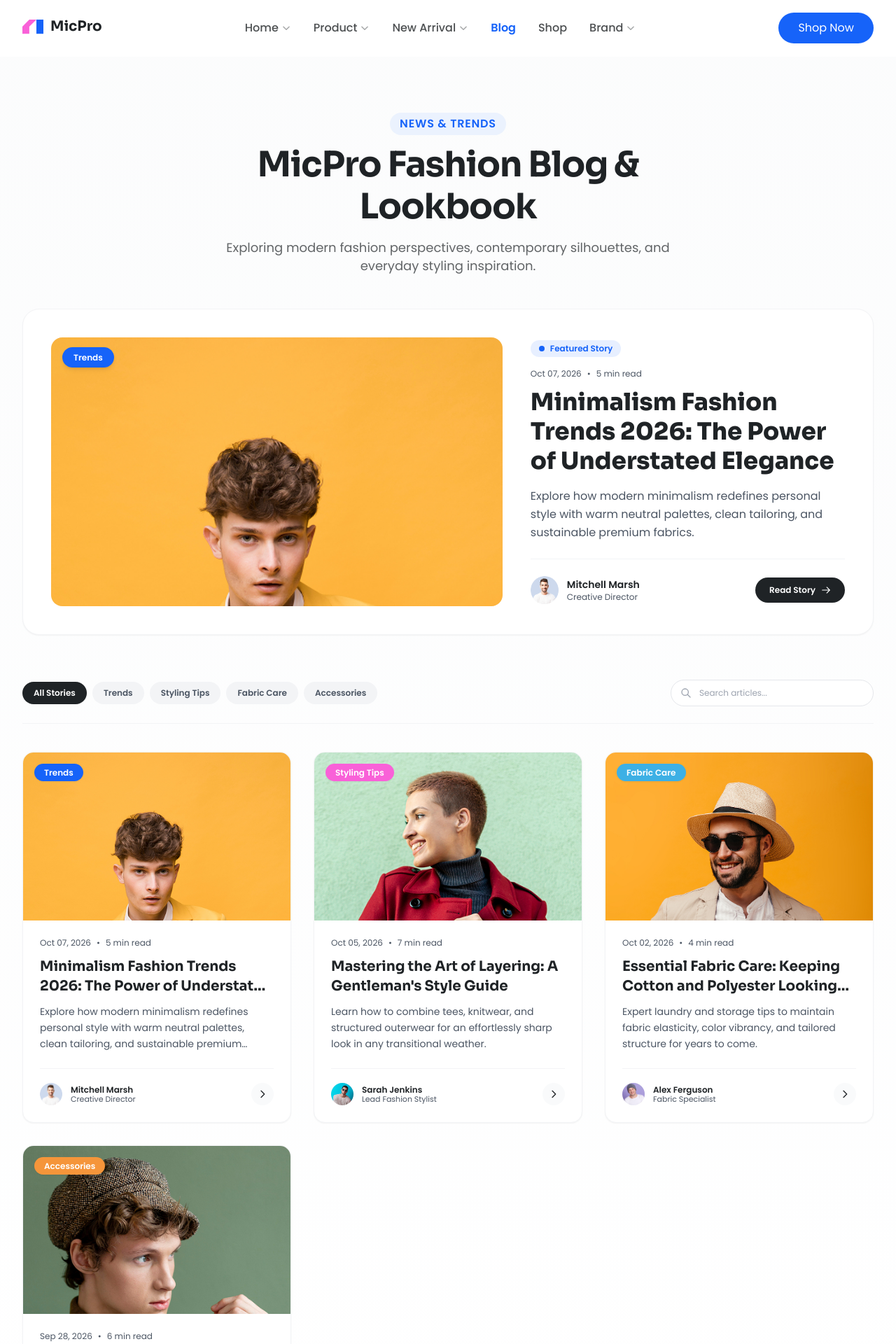
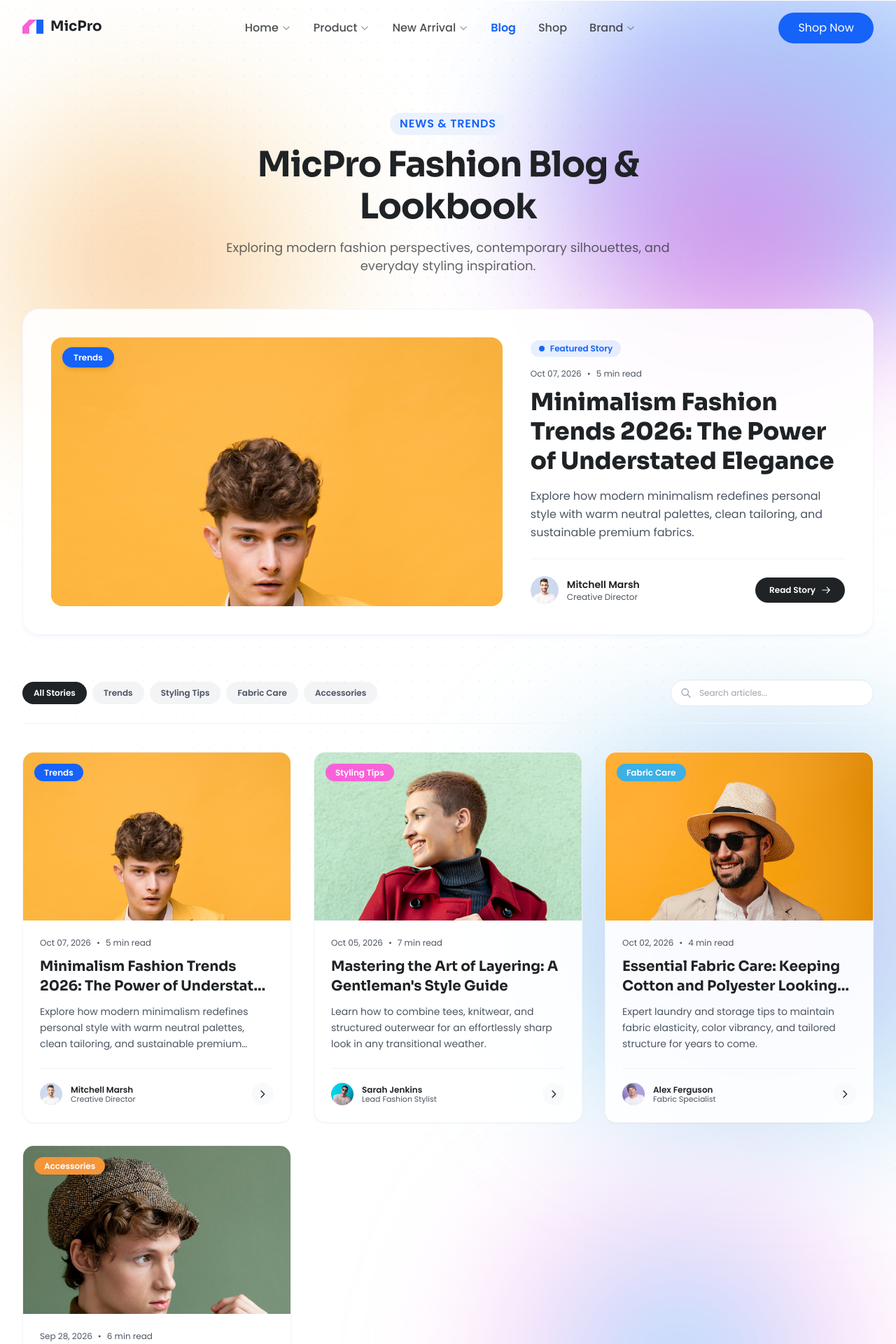
Before and after one commit to Huhhuu/Unique-Multipurpose-Website-Theme, a Next.js app: page /blog in a window 1280 px wide. Shown: the top 1920 px of the page at 70% size. Built offline with nearby package versions, Linux system fonts and the light colour scheme.

Commit message:
feat(blog): enhance vibrant backdrop, seamless header transition, and footer navigation

```diff
--- /dev/null
+++ b/components/blog/BlogBackdrop.jsx
@@ -0,0 +1,60 @@
+export default function BlogBackdrop() {
+  return (
+    <div className="absolute inset-0 pointer-events-none z-0 overflow-hidden select-none">
+      <div
+        className="absolute inset-0 opacity-40 pointer-events-none"
+        style={{
+          backgroundImage: 'radial-gradient(rgba(22, 99, 249, 0.18) 1.5px, transparent 1.5px)',
+          backgroundSize: '24px 24px',
+          maskImage: 'radial-gradient(ellipse 90% 70% at 50% 15%, black 40%, transparent 100%)',
+          WebkitMaskImage: 'radial-gradient(ellipse 90% 70% at 50% 15%, black 40%, transparent 100%)',
+        }}
+      />
+
+      <div
+        className="absolute -top-12 left-1/2 -translate-x-1/2 w-[700px] md:w-[960px] h-[400px] md:h-[500px] rounded-full pointer-events-none"
+        style={{
+          background: 'radial-gradient(circle, rgba(81, 180, 250, 0.65) 0%, rgba(22, 99, 249, 0.35) 45%, transparent 75%)',
+          filter: 'blur(70px)',
+          transform: 'translateZ(0)',
+        }}
+      />
+
+      <div
+        className="absolute top-10 -right-20 md:right-[-10%] w-[500px] md:w-[700px] h-[450px] md:h-[600px] rounded-full pointer-events-none"
+        style={{
+          background: 'radial-gradient(circle, rgba(249, 97, 216, 0.6) 0%, rgba(248, 166, 240, 0.35) 50%, transparent 75%)',
+          filter: 'blur(80px)',
+          transform: 'translateZ(0)',
+        }}
+      />
+
+      <div
+        className="absolute top-24 -left-20 md:left-[-10%] w-[500px] md:w-[680px] h-[420px] md:h-[560px] rounded-full pointer-events-none"
+        style={{
+          background: 'radial-gradient(circle, rgba(245, 149, 58, 0.5) 0%, rgba(248, 217, 151, 0.35) 50%, transparent 75%)',
+          filter: 'blur(85px)',
+          transform: 'translateZ(0)',
+        }}
+      />
+
+      <div
+        className="absolute top-[45%] left-1/2 -translate-x-1/2 w-[650px] md:w-[900px] h-[450px] md:h-[600px] rounded-full pointer-events-none"
+        style={{
+          background: 'radial-gradient(circle, rgba(133, 74, 235, 0.4) 0%, rgba(61, 176, 229, 0.3) 50%, transparent 75%)',
+          filter: 'blur(90px)',
+          transform: 'translateZ(0)',
+        }}
+      />
+
+      <div
+        className="absolute bottom-10 right-[-5%] w-[550px] md:w-[750px] h-[420px] md:h-[550px] rounded-full pointer-events-none"
+        style={{
+          background: 'radial-gradient(circle, rgba(81, 180, 250, 0.5) 0%, rgba(248, 166, 240, 0.35) 50%, transparent 75%)',
+          filter: 'blur(80px)',
+          transform: 'translateZ(0)',
+        }}
+      />
+    </div>
+  )
+}
--- a/components/blog/BlogCard.jsx
+++ b/components/blog/BlogCard.jsx
@@ -9,7 +9,7 @@ export default function BlogCard({ post }) {
     <motion.article
       whileHover={{ y: -6 }}
       transition={{ duration: 0.25, ease: 'easeOut' }}
-      className="group bg-white rounded-2xl overflow-hidden border border-gray-100 shadow-sm hover:shadow-xl transition-all duration-300 flex flex-col h-full"
+      className="group bg-white/90 backdrop-blur-md rounded-2xl overflow-hidden border border-gray-100/80 shadow-sm hover:shadow-xl transition-all duration-300 flex flex-col h-full"
     >
       <Link href={`/blog/${post.slug}`} className="block relative h-52 sm:h-60 overflow-hidden bg-gray-50">
         <Image
--- a/components/blog/BlogDetail.jsx
+++ b/components/blog/BlogDetail.jsx
@@ -2,14 +2,15 @@ import Link from 'next/link'
 import Image from 'next/image'
 import { motion } from 'framer-motion'
 import Container from '@/components/common/Container'
+import BlogBackdrop from './BlogBackdrop'
 
 export default function BlogDetail({ post }) {
   if (!post) return null
 
   return (
-    <article className="py-10 md:py-16">
-      <Container>
-        {/* Breadcrumb */}
+    <article className="relative overflow-hidden bg-white -mt-20 pt-28 md:pt-36 pb-16 md:pb-24">
+      <BlogBackdrop />
+      <Container className="relative z-10">
         <nav className="flex items-center gap-2 text-xs text-dark-muted font-sans mb-8">
           <Link href="/" className="hover:text-primary transition-colors">Home</Link>
           <span>/</span>
@@ -18,7 +19,6 @@ export default function BlogDetail({ post }) {
           <span className="text-dark font-medium line-clamp-1 max-w-[280px] sm:max-w-md">{post.title}</span>
         </nav>
 
-        {/* Article Header */}
         <header className="max-w-4xl mx-auto text-center mb-10 md:mb-14">
           <div className="inline-block mb-4">
             <span
@@ -55,7 +55,6 @@ export default function BlogDetail({ post }) {
           </div>
         </header>
 
-        {/* Featured Image */}
         <motion.div
           initial={{ opacity: 0, scale: 0.98 }}
           animate={{ opacity: 1, scale: 1 }}
@@ -72,7 +71,6 @@ export default function BlogDetail({ post }) {
           />
         </motion.div>
 
-        {/* Article Body */}
         <div className="max-w-3xl mx-auto">
           <div className="space-y-6 font-sans text-dark/85 text-b1 leading-relaxed">
             {post.content && post.content.map((block, idx) => {
@@ -111,7 +109,6 @@ export default function BlogDetail({ post }) {
             })}
           </div>
 
-          {/* Tags */}
           {post.tags && post.tags.length > 0 && (
             <div className="mt-12 pt-8 border-t border-gray-100 flex flex-wrap items-center gap-2">
               <span className="font-heading text-xs font-bold text-dark mr-2">Tags:</span>
@@ -126,7 +123,6 @@ export default function BlogDetail({ post }) {
             </div>
           )}
 
-          {/* Author Card */}
           <div className="mt-10 p-6 sm:p-8 rounded-3xl bg-gray-50 border border-gray-100 flex flex-col sm:flex-row items-center sm:items-start gap-5">
             <div className="relative w-16 h-16 rounded-full overflow-hidden bg-white shadow-sm flex-shrink-0">
               <Image
@@ -145,7 +141,6 @@ export default function BlogDetail({ post }) {
             </div>
           </div>
 
-          {/* Back button */}
           <div className="mt-10 text-center">
             <Link
               href="/blog"
--- a/components/blog/BlogFeatured.jsx
+++ b/components/blog/BlogFeatured.jsx
@@ -10,7 +10,7 @@ export default function BlogFeatured({ post }) {
       initial={{ opacity: 0, y: 20 }}
       animate={{ opacity: 1, y: 0 }}
       transition={{ duration: 0.5 }}
-      className="bg-white rounded-3xl p-6 sm:p-8 lg:p-10 border border-gray-100 shadow-sm hover:shadow-md transition-shadow mb-12 sm:mb-16"
+      className="bg-white/90 backdrop-blur-md rounded-3xl p-6 sm:p-8 lg:p-10 border border-gray-100/80 shadow-md shadow-primary/5 hover:shadow-xl transition-all duration-300 mb-12 sm:mb-16"
     >
       <div className="grid grid-cols-1 lg:grid-cols-12 gap-8 lg:gap-10 items-center">
         <div className="lg:col-span-7 relative h-72 sm:h-96 w-full rounded-2xl overflow-hidden bg-gray-50">
--- a/data/ecommerce-theme.json
+++ b/data/ecommerce-theme.json
@@ -284,7 +284,7 @@
         "links": [
           { "label": "help Center", "href": "#" },
           { "label": "Podcast", "href": "#" },
-          { "label": "Blog", "href": "#" },
+          { "label": "Blog", "href": "/blog" },
           { "label": "Guides", "href": "#" },
           { "label": "Glossary", "href": "#" },
           { "label": "Product Sell", "href": "#" }
--- a/pages/blog/index.js
+++ b/pages/blog/index.js
@@ -5,6 +5,7 @@ import SectionTitle from '@/components/common/SectionTitle'
 import BlogFeatured from '@/components/blog/BlogFeatured'
 import BlogCategories from '@/components/blog/BlogCategories'
 import BlogCard from '@/components/blog/BlogCard'
+import BlogBackdrop from '@/components/blog/BlogBackdrop'
 import blogData from '@/data/blog-data.json'
 
 export default function BlogIndexPage({ posts }) {
@@ -38,20 +39,19 @@ export default function BlogIndexPage({ posts }) {
       title="Fashion Blog & Style Trends | MicPro Store"
       description="Discover the latest fashion trends, practical styling tips, and curated lifestyle guides from MicPro experts."
     >
-      <div className="py-12 sm:py-16 md:py-20 bg-gradient-to-b from-gray-50/60 to-white">
-        <Container>
+      <div className="relative overflow-hidden bg-white -mt-20 pt-28 md:pt-36 lg:pt-40 pb-16 md:pb-24">
+        <BlogBackdrop />
+        <Container className="relative z-10">
           <SectionTitle
             subtitle="News & Trends"
             title="MicPro Fashion Blog & Lookbook"
             description="Exploring modern fashion perspectives, contemporary silhouettes, and everyday styling inspiration."
           />
 
-          {/* Featured Post (only displayed when not filtering or searching) */}
           {selectedCategory === 'all' && searchQuery.trim() === '' && (
             <BlogFeatured post={featuredPost} />
           )}
 
-          {/* Categories & Search */}
           <BlogCategories
             categories={categories}
             selectedCategory={selectedCategory}
@@ -60,7 +60,6 @@ export default function BlogIndexPage({ posts }) {
             onSearchChange={setSearchQuery}
           />
 
-          {/* Blog Grid */}
           {filteredPosts.length > 0 ? (
             <div className="grid grid-cols-1 md:grid-cols-2 lg:grid-cols-3 gap-8">
               {filteredPosts.map((post) => (
```
